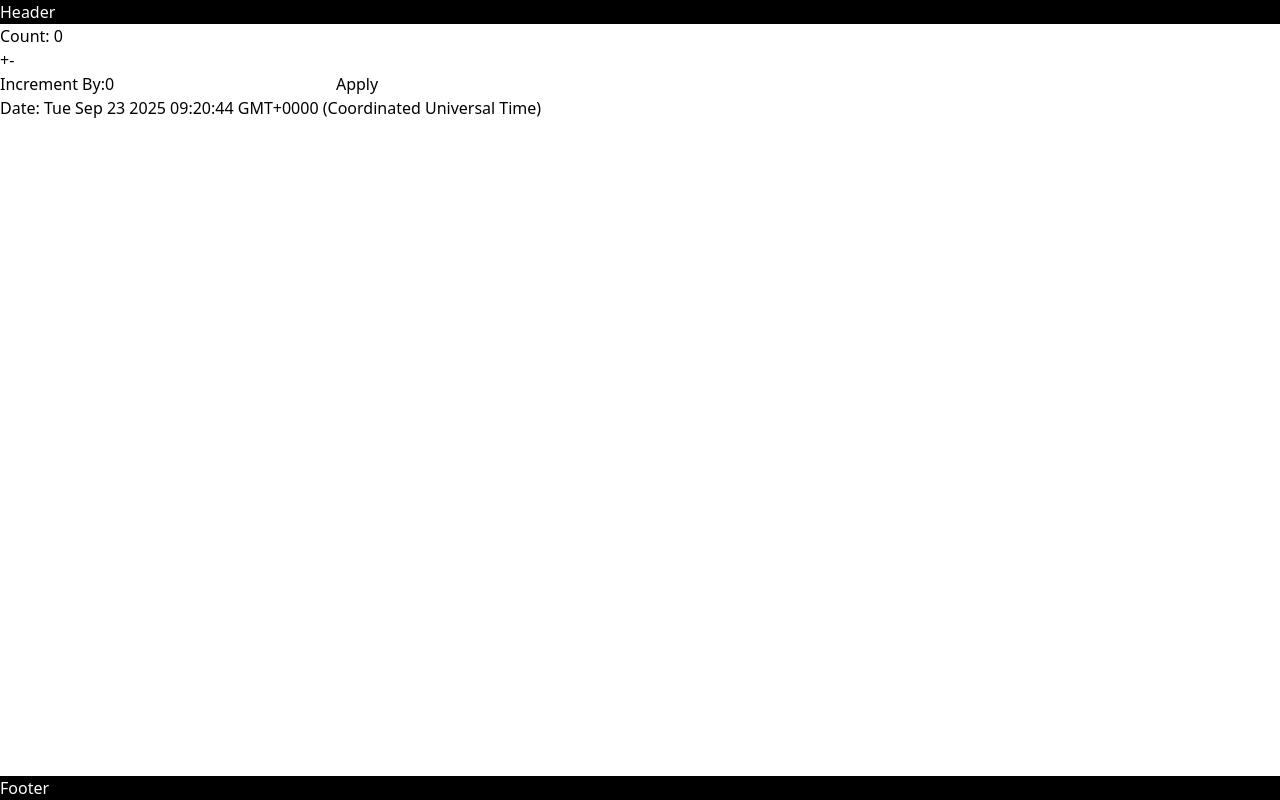
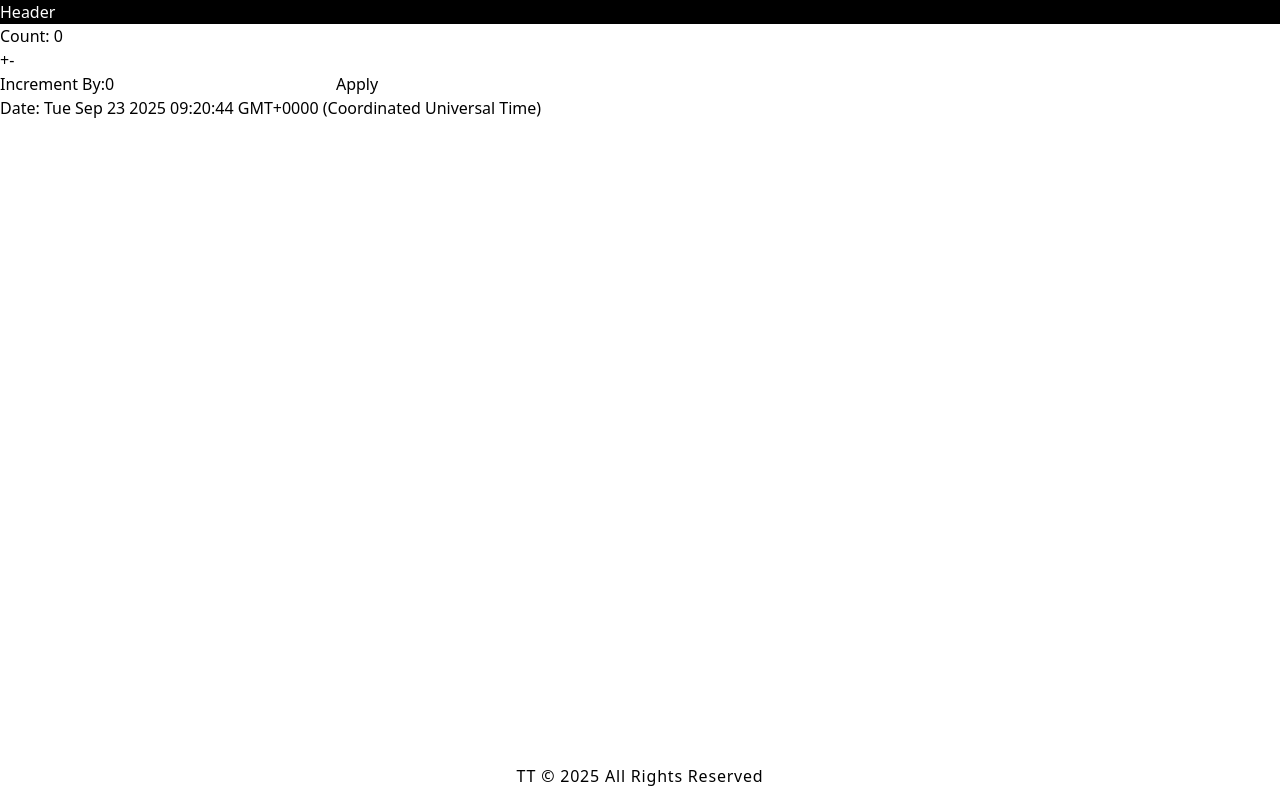
Before and after one commit to stefan-novakovic/tt, a React (Vite) app: page / in a window 1280 px wide. Built offline with nearby package versions, Linux system fonts and the light colour scheme.

Commit message:
Basic footer

```diff
--- a/src/components/Footer.tsx
+++ b/src/components/Footer.tsx
@@ -1,4 +1,8 @@
 const Footer = () => {
-   return <footer className="h-6 text-white bg-black">Footer</footer>;
+   return (
+      <footer className="h-11 w-full max-w-[1920px] mx-auto px-4 py-2 text-center tracking-wider">
+         TT &copy; {new Date().getUTCFullYear()} All Rights Reserved
+      </footer>
+   );
 };
 export default Footer;
```
